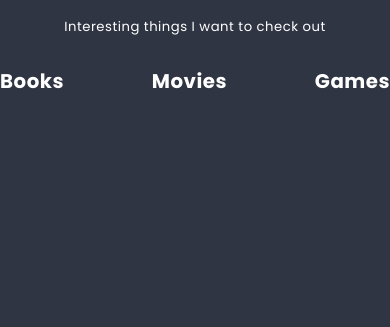
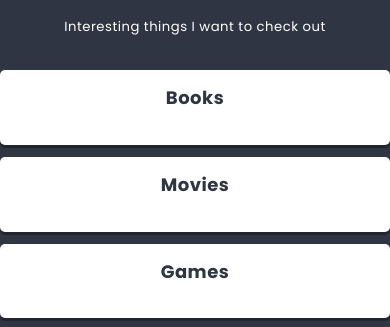
Before and after one commit to buaszko/react-TO-DO-APP, a JavaScript app: page / in a window 390 px wide. Shown: the part 520-847 px from the top of the page. Built offline with nearby package versions, Linux system fonts and the light colour scheme.

Commit message:
added columns

```diff
--- a/src/components/Button/Button.js
+++ b/src/components/Button/Button.js
@@ -2,7 +2,6 @@
 
 const Button = props => {
     return <button className={styles.button}>{props.text} </button>
-
 }
 
 export default Button;
--- /dev/null
+++ b/src/components/Column/Column.js
@@ -0,0 +1,11 @@
+import styles from './Column.module.scss';
+
+const Column = props => {
+    return (
+        <article className={styles.column}>
+            <h2 className={styles.title}>{props.title}</h2>
+        </article>
+    );
+};
+
+export default Column;
--- /dev/null
+++ b/src/components/Column/Column.module.scss
@@ -0,0 +1,43 @@
+@use "sass:math";
+@import '../../styles/settings.scss';
+
+.column {
+  flex-shrink: 0;
+  width: calc(33% - 12px);
+  background: $color-light;
+  margin: 0 $base-size $base-size 0;
+  padding: ($base-size * 1.5);
+  border-radius: $radius;
+  box-shadow: 0 math.div($base-size, 4) 0 rgba(0,0,0,0.3);
+  color: $color-dark;
+
+  &:last-child {
+    margin: 0 0 $base-size 0;
+  }
+}
+
+.title {
+  text-align: center;
+  font-size: ($base-size * 1.5);
+  margin: 0 0 ($base-size * 1.5) 0;
+}
+
+.icon::before {
+  padding-right: $base-size;
+  color: $color-warning;
+  font-size: ($base-size * 2);
+  vertical-align: middle;
+  position: relative;
+  top: - math.div($base-size, 3);
+}
+
+.cards {
+  padding: math.div($base-size, 2) 0;
+}
+
+@media (max-width: 767px) {
+  .column {
+    width: 100%;
+    margin: 0 0 $base-size 0;
+  }
+}
--- a/src/components/List/List.js
+++ b/src/components/List/List.js
@@ -1,4 +1,6 @@
 import styles from './List.module.scss';
+import Column from '../Column/Column';
+
 
 const List = () => {
     return (
@@ -7,17 +9,11 @@
               <h2 className={styles.title}>Things to do<span>soon!</span></h2>
           </header>
           <p className={styles.description}>Interesting things I want to check out</p>
-          <section className={styles.columns}>
-              <article>
-                  <h2>Books</h2>
-              </article>
-              <article>
-                  <h2>Movies</h2>
-              </article>
-              <article>
-                  <h2>Games</h2>
-              </article>
-          </section>
+        <section className={styles.columns}>
+           <Column title="Books" />
+           <Column title="Movies" />
+           <Column title="Games" />
+        </section>
       </div>
     );
   };
```
